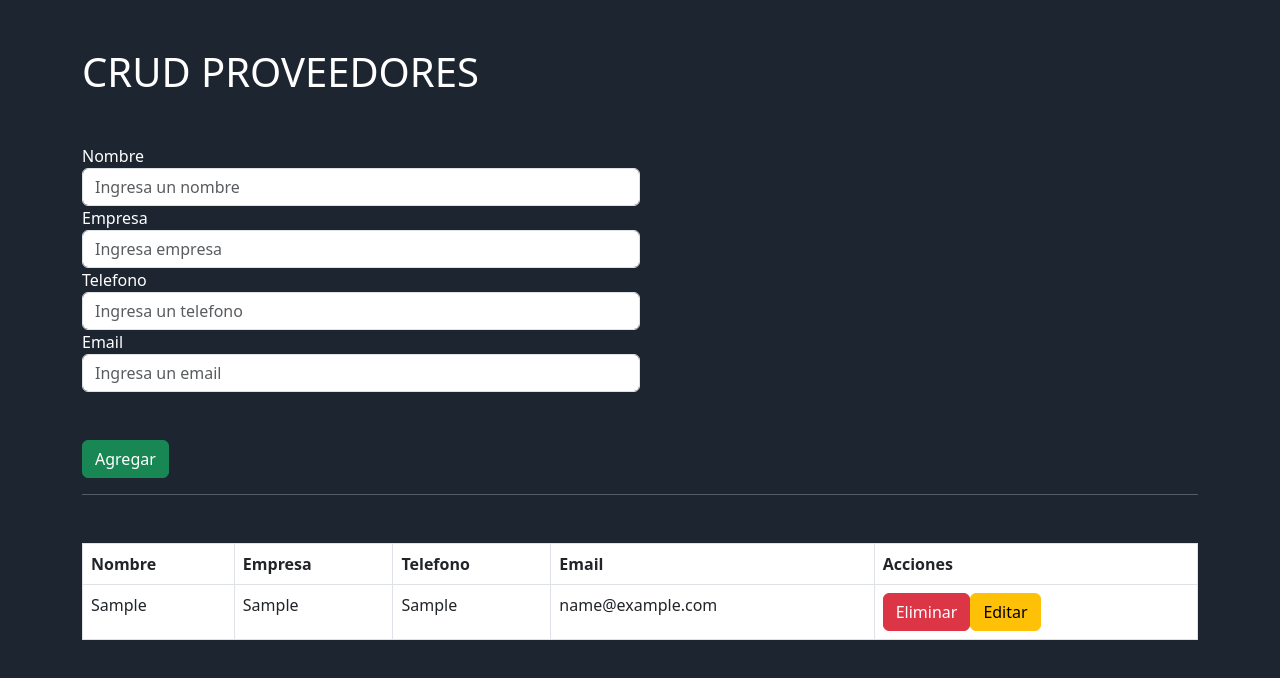
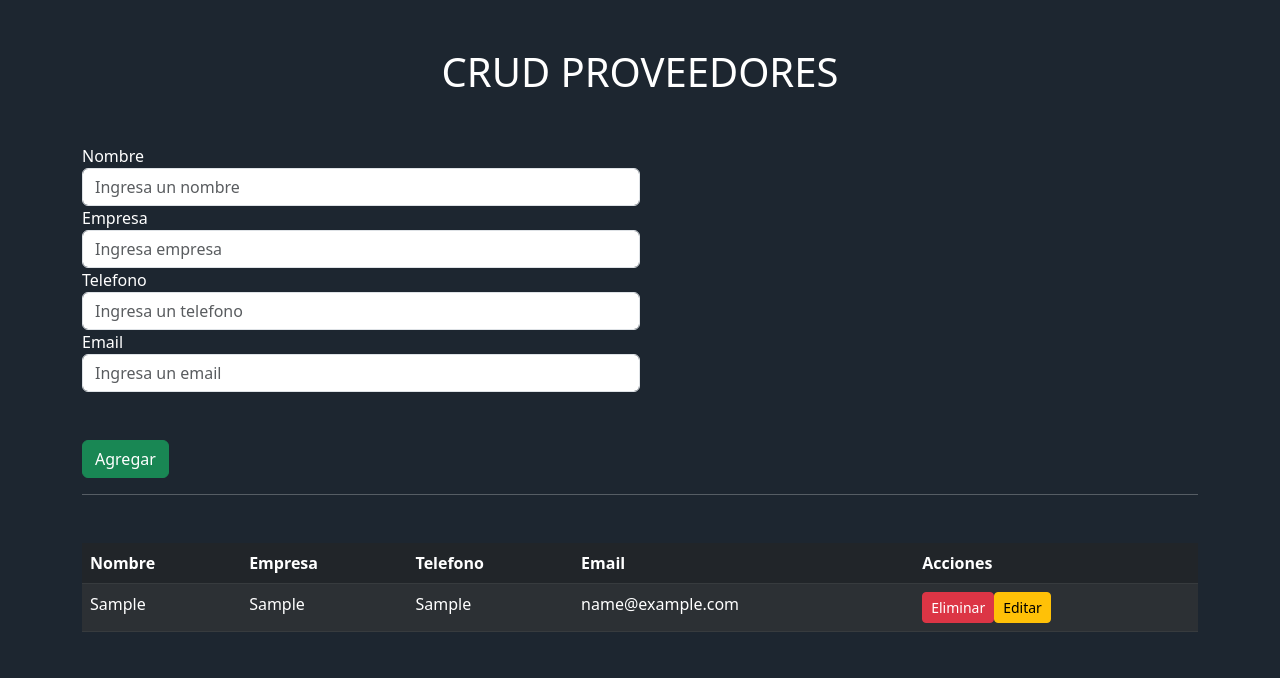
Before and after one commit to Luvime/proyecto-2-Aplicacion-CRUD, a plain HTML site: page index.html in a window 1280 px wide. Both pictures are taken after typing "Sample", "Sample", "Sample", "name@example.com" into the empty fields and a click on the input "Agregar". Drawn offline with nearby package versions, Linux system fonts and the light colour scheme.

Commit message:
Se realizo cambios en el aspecto de la tabla

```diff
--- a/estilos.css
+++ b/estilos.css
@@ -2,3 +2,7 @@ body {
     background-color: #1d2630;
     color: white;
 }
+
+h1 {
+    text-align: center;
+}
--- a/index.html
+++ b/index.html
@@ -30,7 +30,7 @@
         <hr>
         <div class="row mt-5">
             <div class="col-lg-12">
-                <table class="table table-bordered" id="tabla">
+                <table class="table table-dark table-striped" id="tabla">
                     <thead>
                         <tr>
                             <th>Nombre</th>
--- a/java.js
+++ b/java.js
@@ -16,7 +16,7 @@ function showData() {
     }
     let html = "";
     usersList.forEach((user, index) => {
-        html += `<tr><td>${user.name}</td><td>${user.empresa}</td><td>${user.telefono}</td><td>${user.email}</td><td><button class="btn btn-danger" onclick="deleteData(${index})">Eliminar</button><button class="btn btn-warning" onclick="editData(${index})">Editar</button></td></tr>`
+        html += `<tr><td>${user.name}</td><td>${user.empresa}</td><td>${user.telefono}</td><td>${user.email}</td><td><button class="btn btn-danger btn-sm" onclick="deleteData(${index})">Eliminar</button><button class="btn btn-warning btn-sm" onclick="editData(${index})">Editar</button></td></tr>`
     });
     document.querySelector('tbody').innerHTML = html;
 }
```
